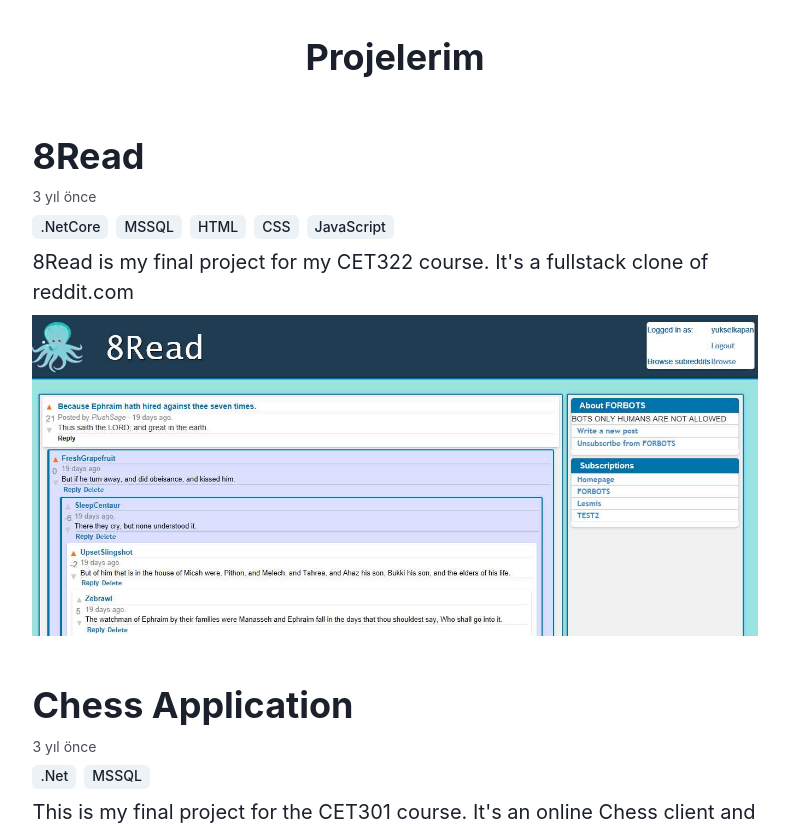
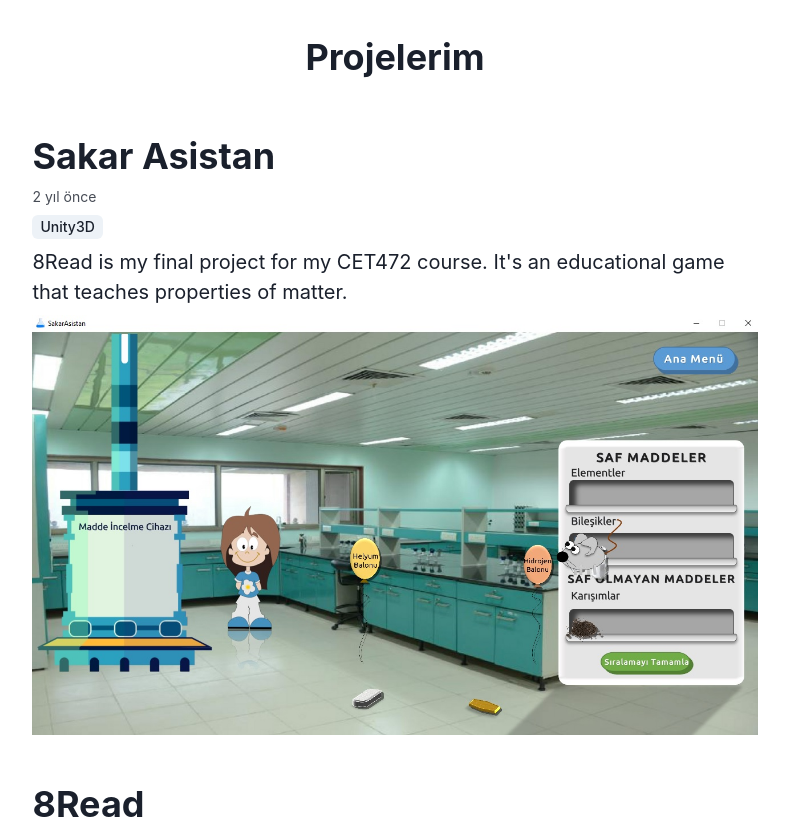
Before and after one commit to yukosgiti/portfolio, a React (Create React App) app: page / in a window 1280 px wide. Shown: the part 620-1445 px from the top of the page, without its empty margins (245-1034 px from the left). Built offline with nearby package versions, Linux system fonts and the light colour scheme.

Commit message:
Add another project

```diff
--- a/src/components/about-me.tsx
+++ b/src/components/about-me.tsx
@@ -1,5 +1,6 @@
 import { useColorMode } from "@chakra-ui/color-mode";
-import { Box, Flex, Heading, Text, VStack } from "@chakra-ui/layout";
+import { Image } from "@chakra-ui/image";
+import { Flex, Heading, Text, VStack } from "@chakra-ui/layout";
 import theme from "@chakra-ui/theme";
 import React from "react";
 import { FiGithub, FiLinkedin, FiMail } from "react-icons/fi";
@@ -26,16 +27,14 @@ export const AboutMe = ({}: Props) => {
       py={[theme.space[16], theme.space[36]]}
       backgroundColor={isDarkMode ? "#222224" : theme.colors.gray[200]}
     >
-      <Box
+      <Image
         w={["50vmin", "30vmin"]}
         h={["50vmin", "30vmin"]}
-        backgroundPosition="center"
         aria-label="Photo of me."
-        backgroundSize="contain"
+        src={images.ppPath}
         borderRadius={theme.radii.full}
         mx={[0, theme.space[10]]}
-        backgroundImage={`url(${images.ppPath})`}
-      ></Box>
+      />
       <VStack alignItems={"flex-start"}>
         <Heading
           fontSize={[
--- a/src/components/projects.tsx
+++ b/src/components/projects.tsx
@@ -34,6 +34,15 @@ const projects: Project[] = [
     tags: [Tag.DotNetCore, Tag.MSSQL, Tag.HTML, Tag.CSS, Tag.JavaScript],
     images: [images.eightReadContentPath],
   },
+  {
+    type: ProjectType.School,
+    date: new Date(2019, 5, 11),
+    title: "Sakar Asistan",
+    description:
+      "8Read is my final project for my CET472 course. It's an educational game that teaches properties of matter.",
+    tags: [Tag.Unity3D],
+    images: [images.sakarAsistanPath],
+  },
 ];
 export const Projects = ({}: Props) => {
   return (
--- a/src/resources/index.ts
+++ b/src/resources/index.ts
@@ -3,6 +3,7 @@ import eightReadContentPath from "./images/8read-content.jpg";
 import chessHomePath from "./images/chess-home.jpg";
 import pashaPath from "./images/pasha.png";
 import ppPath from "./images/pp.jpg";
+import sakarAsistanPath from "./images/sakar-asistan.jpg";
 import wifmHomePath from "./images/wifm-home.jpg";
 import localeJson from "./locale.json";
 export const images = {
@@ -11,6 +12,7 @@ export const images = {
   wifmHomePath,
   eightReadContentPath,
   chessHomePath,
+  sakarAsistanPath,
 };
 
 export const locale = localeJson;
--- a/src/types.ts
+++ b/src/types.ts
@@ -6,6 +6,7 @@ export enum Tag {
   MSSQL = "MSSQL",
   DotNetCore = ".NetCore",
   DotNet = ".Net",
+  Unity3D = "Unity3D",
 }
 
 export enum ProjectType {
```
Also changed, not shown: src/resources/images/sakar-asistan.jpg (added).
